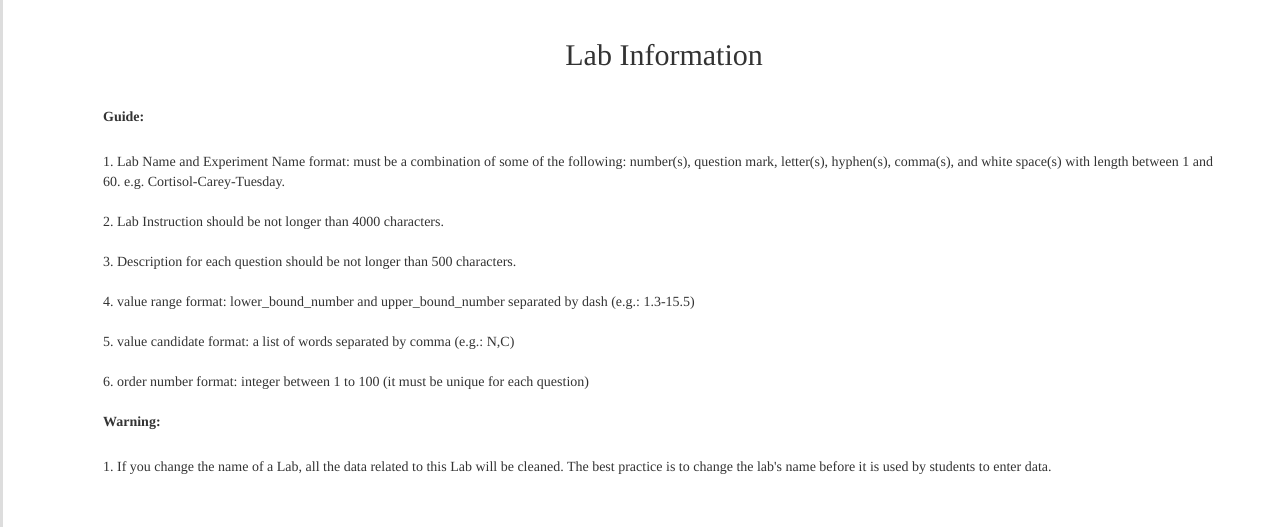
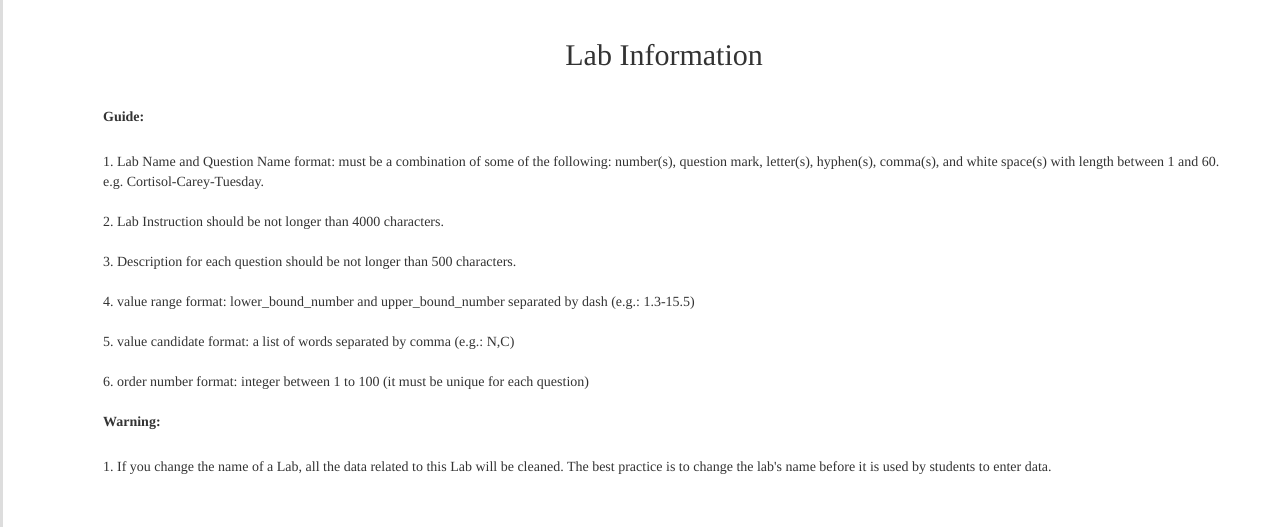
Before and after one commit to reed-college/lemur, a Flask app: template lemur/templates/admin_modify_lab.html in a window 1280 px wide. Shown: the part 105-632 px from the top of the page. Run offline with Flask 2, Linux system fonts and the light colour scheme; the template is opened without the code that fills it: most values are stand-ins (such as "Sample title", 1, 10 or a date in 2020); some libraries are stand-ins or nearby versions.

Commit message:
change a word in guide

```diff
--- a/lemur/templates/admin_modify_lab.html
+++ b/lemur/templates/admin_modify_lab.html
@@ -15,7 +15,7 @@
         <div  class="col-lg-12 col-md-12 col-sm-12 mb">
             <div class="title"> Lab Information </div>
             <label> Guide:</label><br><br>
-            1. Lab Name and Experiment Name format: {{pattern_for_name_hint}}.<br><br>
+            1. Lab Name and Question Name format: {{pattern_for_name_hint}}.<br><br>
             2. Lab Instruction should be not longer than 4000 characters.<br><br>
             3. Description for each question should be not longer than 500 characters.<br><br>
             4. value range format: lower_bound_number and upper_bound_number separated by dash (e.g.: 1.3-15.5)  <br><br>
```
